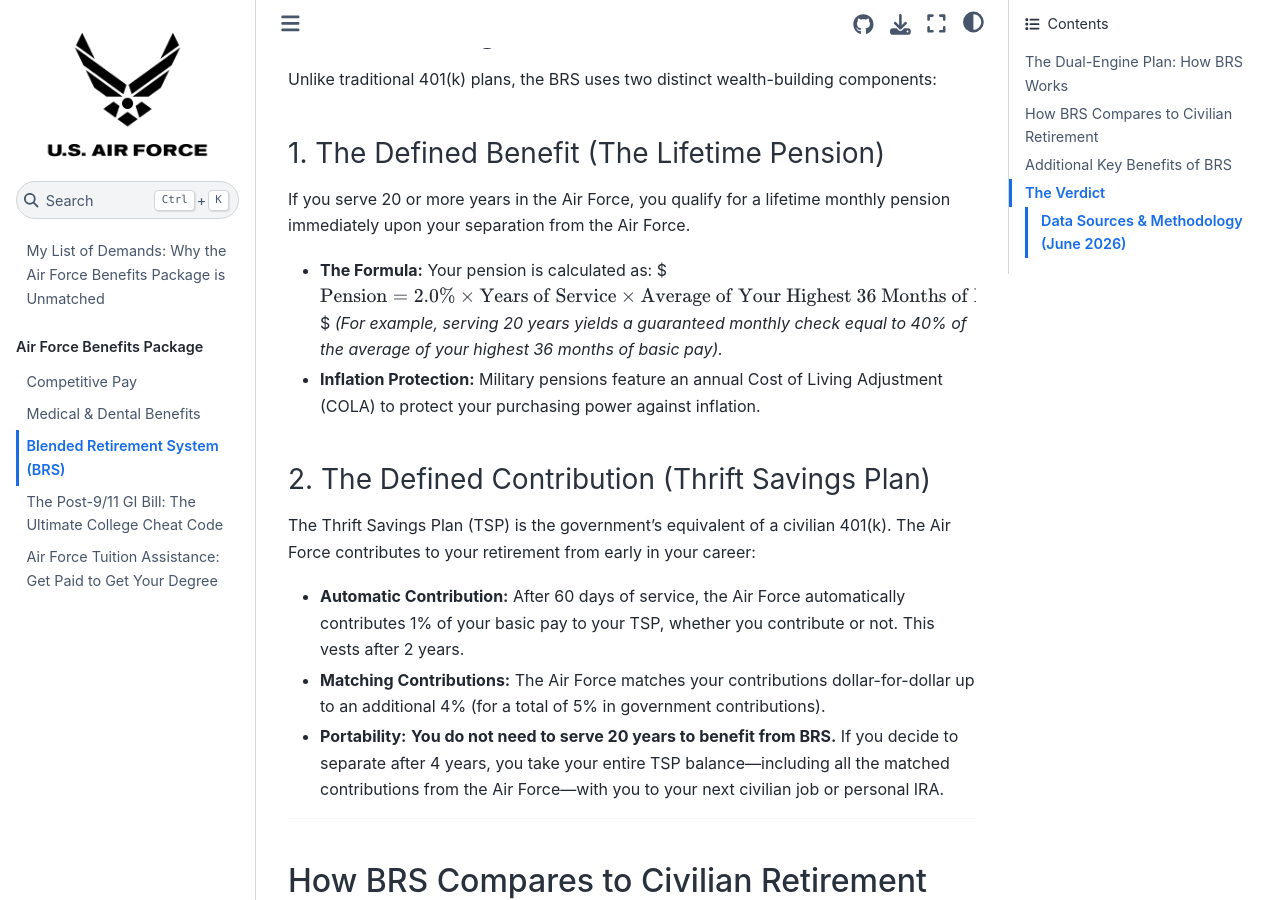
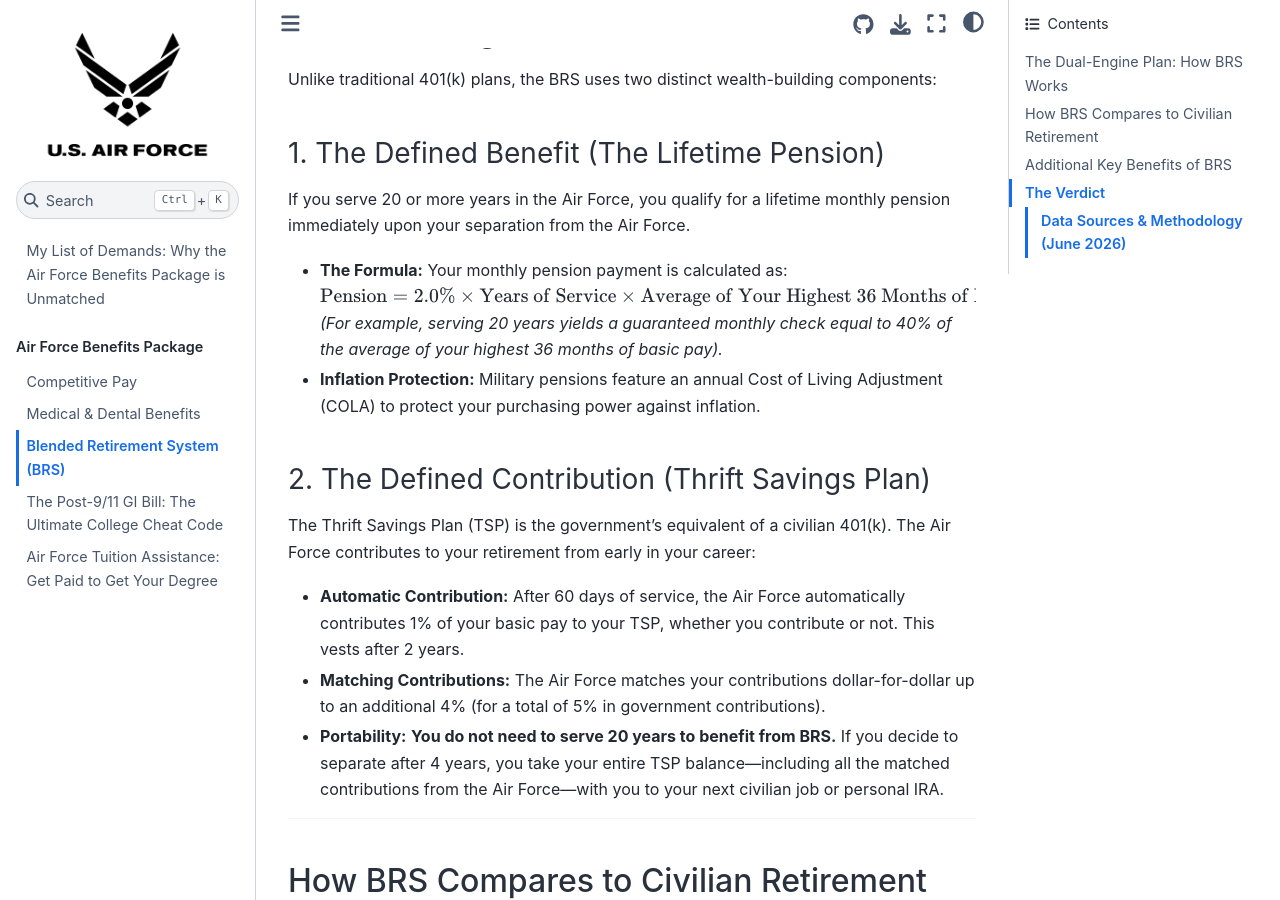
Before and after one commit to jwyche915/AirForce_Benefits, a Jupyter Book: the page built from book/blended_retirement_system.md, in a window 1280 px wide and 900 px high, scrolled down 422 px. Built offline with Jupyter Book 1.0.4 settings and Sphinx 7.4.7 and the Sphinx Book theme 1.1.4, drawn with Linux system fonts in a browser that asks for light colours.

Commit message:
corrected minor typo in brs markdown file

```diff
--- a/book/blended_retirement_system.md
+++ b/book/blended_retirement_system.md
@@ -10,8 +10,8 @@
 
 ### 1. The Defined Benefit (The Lifetime Pension)
 If you serve 20 or more years in the Air Force, you qualify for a lifetime monthly pension immediately upon your separation from the Air Force.
-* **The Formula:** Your pension is calculated as:
-  $$\text{Pension} = 2.0\% \times \text{Years of Service} \times \text{Average of Your Highest 36 Months of Basic Pay}$$
+* **The Formula:** Your monthly pension payment is calculated as:
+  $\text{Pension} = 2.0\% \times \text{Years of Service} \times \text{Average of Your Highest 36 Months of Basic Pay}$
   *(For example, serving 20 years yields a guaranteed monthly check equal to 40% of the average of your highest 36 months of basic pay).*
 * **Inflation Protection:** Military pensions feature an annual Cost of Living Adjustment (COLA) to protect your purchasing power against inflation.
 
```
